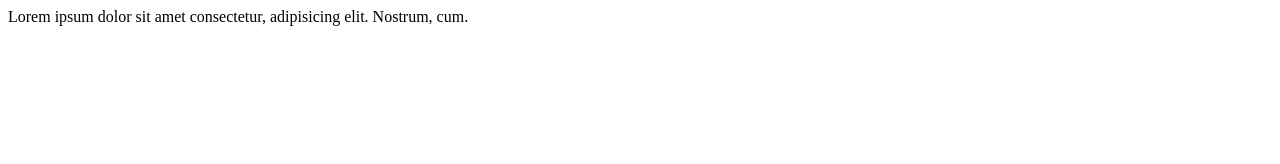
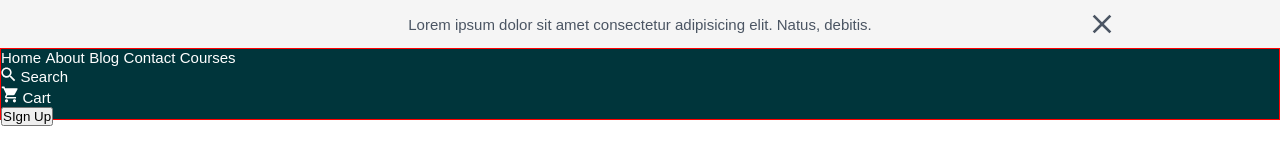
Before and after one commit to aliaksandr-afk/no-code-education-system, a plain HTML site: page 4/index.html in a window 1280 px wide. Drawn offline with Linux system fonts and the light colour scheme.

Commit message:
header stucture

```diff
--- a/4/index.html
+++ b/4/index.html
@@ -6,10 +6,39 @@
     <title>Project 1</title>
     <link rel="stylesheet" href="style.css">
     <link rel="preconnect" href="https://fonts.googleapis.com">
+    <script src="main.js" defer></script>
 <link rel="preconnect" href="https://fonts.gstatic.com" crossorigin>
 <link href="https://fonts.googleapis.com/css2?family=Poppins:ital,wght@0,100;0,200;0,300;0,400;0,500;0,600;0,700;0,800;0,900;1,100;1,200;1,300;1,400;1,500;1,600;1,700;1,800;1,900&display=swap" rel="stylesheet">
 </head>
-<body>Lorem ipsum dolor sit amet consectetur, adipisicing elit. Nostrum, cum.
-    <script src="main.js"></script>
+<body>
+    <div class="award">
+        <p class="award__p">Lorem ipsum dolor sit amet consectetur adipisicing elit. Natus, debitis.</p>
+        <div class="award__images">
+            <img src="/img/close.svg" alt="close" class="award__img">
+        </div>
+    </div>
+    <header class="header">
+        <div class="wrapp">
+            <nav class="header__nav">
+                <a href="#">Home</a>
+                <a href="#">About</a>
+                <a href="#">Blog</a>
+                <a href="#">Contact</a>
+                <a href="#">Courses</a>
+            </nav>
+            <div class="header__card">
+                <div class="header__left">
+                    <img src="/img/search.svg" alt="search">
+                    <a href="#">Search</a>
+                </div>
+                <div class="header__right">
+                    <img src="/img/shopping_cart.svg" alt="shopping_cart">
+                    <a href="#">Cart</a>
+                </div>
+                <button class="header__btn">SIgn Up</button>
+            </div>
+        </div>
+    </header>
+
 </body>
 </html>
--- a/4/main.js
+++ b/4/main.js
@@ -0,0 +1,7 @@
+"use strict";
+
+const award = document.querySelector(".award__images");
+
+award.addEventListener("click", () => {
+  document.querySelector(".award").remove();
+});
--- a/4/style.css
+++ b/4/style.css
@@ -105,3 +105,57 @@
     font-weight: 900;
     font-style: italic;
   }
+
+
+  * {
+    padding: 0;
+    margin: 0;
+    box-sizing: border-box;
+  }
+  body {
+    /* font-family: "Poppins", sans-serif; */
+    font-family: "DM Sans", sans-serif;
+  }
+
+  .award {
+    position: relative;
+    display: flex;
+    justify-content: center;
+    align-items: center;
+    background-color: #f5f5f5;
+    min-height: 48px;
+  }
+  .award__p {
+    font-size: 15px;
+    color: #4b5563;
+  }
+  .award__images {
+    cursor: pointer;
+  }
+  .award__img {
+    position: absolute;
+    right: 168px;
+    top: 14px;
+  }
+
+  .wrapp {
+    max-width: 1280px;
+    border: 1px solid red;
+    height: 72px;
+    margin: 0 auto;
+
+  }
+
+  /* header */
+
+  .header{
+    background-color: #00353b;
+  }
+
+  a {
+    color: white;
+    font-size: 15px;
+    text-decoration: none;
+  }
+
+   /* header end*/
```
Also changed, not shown: img/close.svg (added), img/search.svg (added), img/shopping_cart.svg (added).
